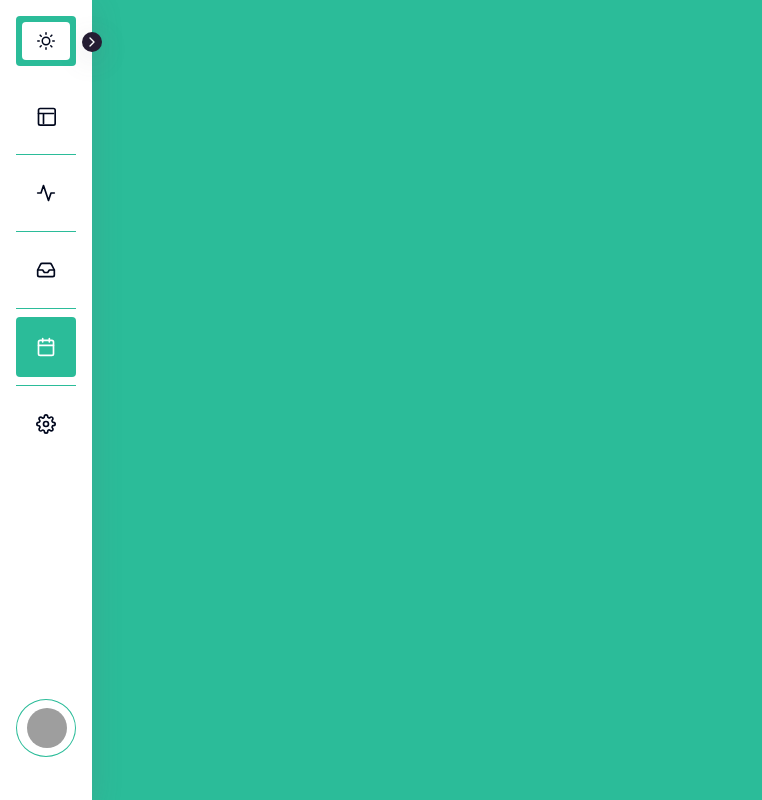
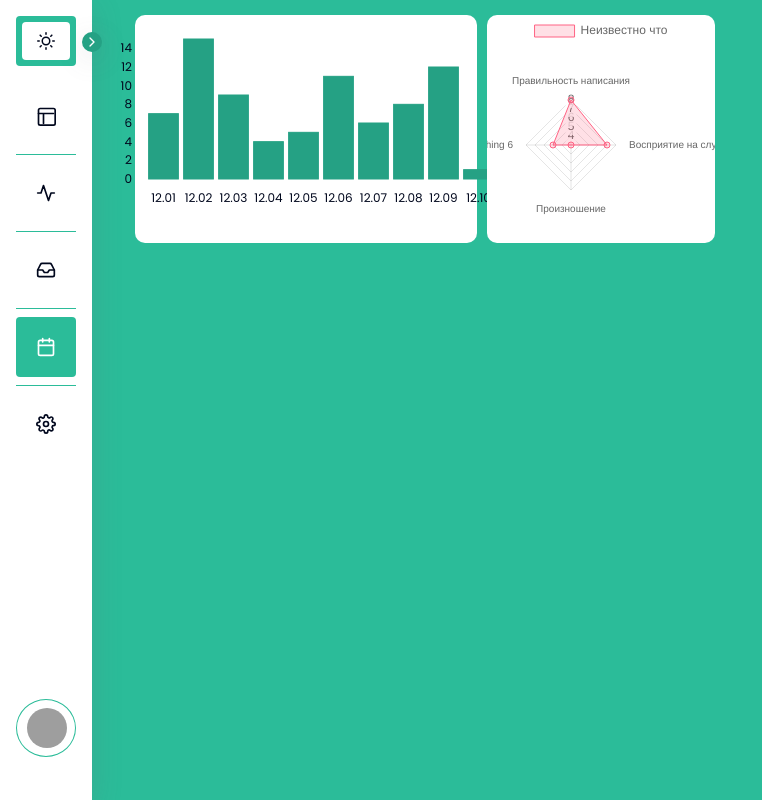
Before and after one commit to harr1er23/english-dictionary, a React (Create React App) app: page /statistics in a window 1280 px wide. Before the commit this address had no page. Shown: the whole page, without its empty margins (0-762 px from the left). Built offline with nearby package versions, Linux system fonts and the light colour scheme; grey boxes are pictures that could not be loaded.

Commit message:
layouts of dagram

```diff
--- a/package.json
+++ b/package.json
@@ -3,17 +3,22 @@
   "version": "0.1.0",
   "private": true,
   "dependencies": {
+    "@faker-js/faker": "^8.0.2",
     "@testing-library/jest-dom": "^5.17.0",
     "@testing-library/react": "^13.4.0",
     "@testing-library/user-event": "^13.5.0",
     "bootstrap": "^5.3.1",
+    "chart.js": "^4.4.0",
+    "faker": "^6.6.6",
     "qs": "^6.11.2",
     "react": "^18.2.0",
+    "react-chartjs-2": "^5.2.0",
     "react-dom": "^18.2.0",
     "react-hot-toast": "^2.4.1",
     "react-router-dom": "^6.15.0",
     "react-scripts": "5.0.1",
     "react-speech-kit": "^3.0.1",
+    "react-vis": "^1.12.1",
     "sass": "^1.66.1",
     "web-vitals": "^2.1.4"
   },
--- a/src/App.js
+++ b/src/App.js
@@ -9,6 +9,8 @@ import Home from "./pages/Home";
 import Profile from "./pages/Profile";
 import Training from "./pages/Training";
 import Settings from "./pages/Settings";
+import Statisctics from "./pages/Statistics";
+import Grammar from "./pages/Grammar";
 
 let isAuth = true;
 
@@ -22,6 +24,8 @@ function App() {
             <Routes>
               <Route path="/dictionary" element={<Dictionary />}></Route>
               <Route path="/training" element={<Training />}></Route>
+              <Route path="/grammar" element={<Grammar/>}></Route>
+              <Route path="/statistics" element={<Statisctics/>}></Route>
               <Route path="/settings" element={<Settings />}></Route>
               <Route path="/profile" element={<Profile />}></Route>
             </Routes>
--- a/src/index.scss
+++ b/src/index.scss
@@ -7,7 +7,7 @@
 body {
   --main-bg: #2bbc99;
   --item-hover: #2bbc99;
-  --secondary-bg: #251d33;
+  --secondary-bg: #25a184;
   --main-container-bg: #fff;
   --container-shadow: rgba(100, 100, 111, 0.2) 0px 7px 29px 0px;
   --text-color: #00071d;
--- /dev/null
+++ b/src/pages/Grammar/index.jsx
@@ -0,0 +1,9 @@
+import React from 'react'
+
+const Grammar = () => {
+  return (
+    <div>Grammar</div>
+  )
+}
+
+export default Grammar
--- /dev/null
+++ b/src/pages/Statistics/Statistics.module.scss
@@ -0,0 +1,26 @@
+.background{
+    display:flex;
+    flex-wrap: wrap;
+    padding: 15px;
+    color: var(--text-color);
+
+    .linerGistogram{
+        display: flex;
+        justify-content: center;
+        align-items: center;
+        width: 30%;
+        background-color: var(--main-container-bg);
+        border-radius: 10px;
+        font-size: 12px;
+        margin: 0 10px;
+    }
+
+    .radar{
+        display: flex;
+        justify-content: center;
+        align-items: center;
+        width: 20%;
+        background-color: var(--main-container-bg);
+        border-radius: 10px;
+    }
+}
--- /dev/null
+++ b/src/pages/Statistics/index.jsx
@@ -0,0 +1,97 @@
+import React from "react";
+import styles from "./Statistics.module.scss";
+import {
+  XYPlot,
+  XAxis,
+  YAxis,
+  VerticalGridLines,
+  HorizontalGridLines,
+  VerticalBarSeries,
+  makeVisFlexible,
+} from "react-vis";
+
+import {
+  Chart as ChartJS,
+  RadialLinearScale,
+  PointElement,
+  LineElement,
+  Filler,
+  Tooltip,
+  Legend,
+} from "chart.js";
+import { Radar } from "react-chartjs-2";
+
+ChartJS.register(
+  RadialLinearScale,
+  PointElement,
+  LineElement,
+  Filler,
+  Tooltip,
+  Legend
+);
+
+export const dataRadar = {
+  labels: [
+    "Правильность написания",
+    "Восприятие на слух",
+    "Произношение",
+    "Thing 6",
+  ],
+  datasets: [
+    {
+      label: "Неизвестно что",
+      data: [8, 7, 3, 5],
+      backgroundColor: "rgba(255, 99, 132, 0.2)",
+      borderColor: "rgba(255, 99, 132, 1)",
+      borderWidth: 1,
+    },
+  ],
+};
+
+const FlexibleXYPlot = makeVisFlexible(XYPlot);
+
+const Statisctics = () => {
+  const data = [
+    { x: "12.01", y: 7 },
+    { x: "12.02", y: 15 },
+    { x: "12.03", y: 9 },
+    { x: "12.04", y: 4 },
+    { x: "12.05", y: 5 },
+    { x: "12.06", y: 11 },
+    { x: "12.07", y: 6 },
+    { x: "12.08", y: 8 },
+    { x: "12.09", y: 12 },
+    { x: "12.10", y: 1 },
+  ];
+
+  return (
+    <div className={styles.background}>
+      <div className={styles.linerGistogram}>
+        <XYPlot
+          style={{ fill: "var(--text-color)" }}
+          margin={{ bottom: 50 }}
+          xType="ordinal"
+          width={400}
+          height={200}
+        >
+          <XAxis tickLabelAngle={0} />
+          <YAxis />
+          <VerticalBarSeries
+            data={data}
+            style={{
+              stroke: "var(--secondary-bg)",
+              fill: "var(--secondary-bg)",
+              color: "var(--text-color)",
+            }}
+          />
+
+        </XYPlot>
+      </div>
+      <div className={styles.radar}>
+        <Radar data={dataRadar} />
+      </div>
+    </div>
+  );
+};
+
+export default Statisctics;
```
Also changed, not shown: 1 other file (tests, documents, lock files or other folders).
